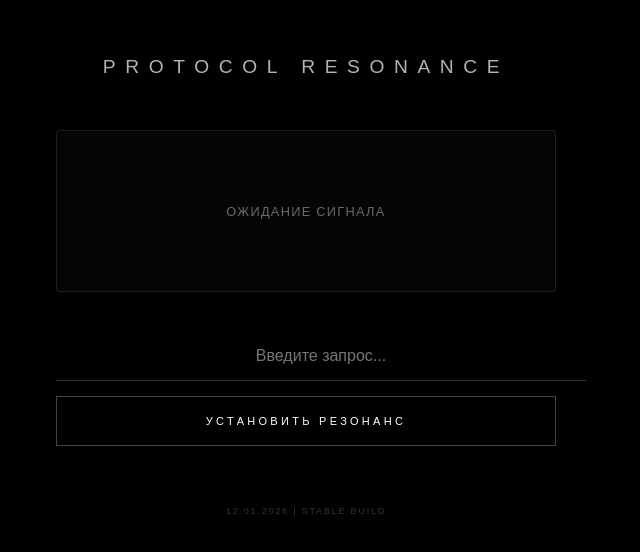
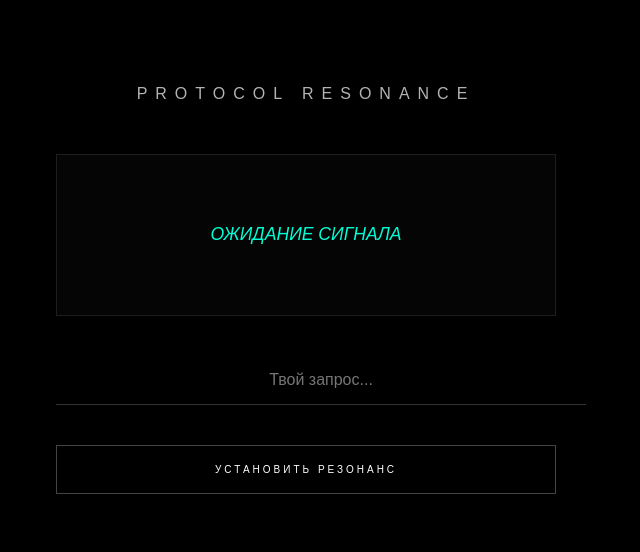
Before and after one commit to artemapplecloud-coder/protocol-resonance, a Next.js app: page / in a window 1280 px wide. Shown: the part 136-688 px from the top of the page, without its empty margins (334-974 px from the left). Built offline with nearby package versions, Linux system fonts and the light colour scheme.

Commit message:
Update page.tsx

```diff
--- a/app/page.tsx
+++ b/app/page.tsx
@@ -7,10 +7,7 @@ export default function ResonanceMirror() {
   const [loading, setLoading] = useState(false);
   const [mounted, setMounted] = useState(false);
 
-  // Исправляет ошибки отображения на мобильных устройствах
-  useEffect(() => {
-    setMounted(true);
-  }, []);
+  useEffect(() => { setMounted(true); }, []);
 
   const syncResonance = async () => {
     if (!input || loading) return;
@@ -18,21 +15,24 @@ export default function ResonanceMirror() {
     setResponse('');
 
     try {
-      const res = await fetch('/api/resonance', {
+      // Используем полный путь для Safari
+      const origin = window.location.origin;
+      const res = await fetch(`${origin}/api/resonance`, {
         method: 'POST',
-        headers: { 'Content-Type': 'application/json' },
+        headers: {
+          'Content-Type': 'application/json',
+          'Accept': 'application/json'
+        },
         body: JSON.stringify({ message: input }),
       });
 
+      if (!res.ok) throw new Error(`Status: ${res.status}`);
+
       const data = await res.json();
-
-      if (res.ok) {
-        setResponse(data.text || "Резонанс установлен. Сигнал чист.");
-      } else {
-        setResponse(`Ошибка ${res.status}: Попробуйте позже.`);
-      }
+      setResponse(data.text || "Резонанс установлен.");
     } catch (e: any) {
-      setResponse(`Сбой связи: Проверьте настройки API`);
+      // Если это Safari, выведем более понятную ошибку
+      setResponse(`Ошибка канала: ${e.message === 'The string did not match the expected pattern' ? 'Safari Blocked Fetch' : e.message}`);
     } finally {
       setLoading(false);
     }
@@ -41,94 +41,20 @@ export default function ResonanceMirror() {
   if (!mounted) return null;
 
   return (
-    <main style={{
-      backgroundColor: 'black',
-      color: 'white',
-      minHeight: '100vh',
-      display: 'flex',
-      flexDirection: 'column',
-      alignItems: 'center',
-      justifyContent: 'center',
-      fontFamily: 'sans-serif',
-      padding: '20px',
-      textAlign: 'center'
-    }}>
+    <main style={{ backgroundColor: 'black', color: 'white', minHeight: '100vh', display: 'flex', flexDirection: 'column', alignItems: 'center', justifyContent: 'center', fontFamily: 'sans-serif', padding: '20px', textAlign: 'center' }}>
       <div style={{ maxWidth: '500px', width: '100%', display: 'flex', flexDirection: 'column', gap: '40px' }}>
-
-        <h1 style={{
-          fontSize: '1.2rem',
-          fontWeight: '200',
-          letterSpacing: '0.5em',
-          textTransform: 'uppercase',
-          opacity: 0.7
-        }}>
-          Protocol Resonance
-        </h1>
-
-        <div style={{
-          minHeight: '120px',
-          display: 'flex',
-          alignItems: 'center',
-          justifyContent: 'center',
-          padding: '20px',
-          border: '1px solid rgba(255,255,255,0.1)',
-          background: 'rgba(255,255,255,0.02)',
-          borderRadius: '4px'
-        }}>
-          {response ? (
-            <p style={{ fontSize: '1.1rem', fontStyle: 'italic', lineHeight: '1.6', color: '#00ffd5' }}>
-              {response}
-            </p>
-          ) : (
-            <p style={{ fontSize: '0.8rem', opacity: 0.4, letterSpacing: '0.1em' }}>
-              {loading ? 'СИНХРОНИЗАЦИЯ...' : 'ОЖИДАНИЕ СИГНАЛА'}
-            </p>
-          )}
+        <h1 style={{ fontSize: '1rem', fontWeight: '200', letterSpacing: '0.5em', textTransform: 'uppercase', opacity: 0.7 }}>Protocol Resonance</h1>
+        <div style={{ minHeight: '120px', display: 'flex', alignItems: 'center', justifyContent: 'center', padding: '20px', border: '1px solid rgba(255,255,255,0.1)', background: 'rgba(255,255,255,0.02)' }}>
+          <p style={{ fontSize: '1.1rem', fontStyle: 'italic', color: '#00ffd5' }}>{response || (loading ? 'СИНХРОНИЗАЦИЯ...' : 'ОЖИДАНИЕ СИГНАЛА')}</p>
         </div>
-
-        <div style={{ display: 'flex', flexDirection: 'column', gap: '15px' }}>
-          <input
-            type="text"
-            value={input}
-            onChange={(e) => setInput(e.target.value)}
-            onKeyDown={(e) => e.key === 'Enter' && syncResonance()}
-            placeholder="Введите запрос..."
-            style={{
-              width: '100%',
-              background: 'transparent',
-              border: 'none',
-              borderBottom: '1px solid #333',
-              color: 'white',
-              padding: '15px',
-              outline: 'none',
-              textAlign: 'center',
-              fontSize: '16px',
-              borderRadius: 0
-            }}
-          />
-
-          <button
-            onClick={syncResonance}
-            disabled={loading}
-            style={{
-              padding: '18px',
-              background: 'transparent',
-              border: '1px solid #444',
-              color: 'white',
-              textTransform: 'uppercase',
-              fontSize: '11px',
-              letterSpacing: '0.3em',
-              cursor: 'pointer',
-              opacity: loading ? 0.5 : 1
-            }}
-          >
-            {loading ? 'СВЯЗЬ...' : 'УСТАНОВИТЬ РЕЗОНАНС'}
-          </button>
-        </div>
-
-        <p style={{ marginTop: '20px', fontSize: '9px', opacity: 0.2, letterSpacing: '0.2em' }}>
-          12.01.2026 | STABLE BUILD
-        </p>
+        <input
+          type="text" value={input} onChange={(e) => setInput(e.target.value)}
+          placeholder="Твой запрос..."
+          style={{ width: '100%', background: 'transparent', border: 'none', borderBottom: '1px solid #333', color: 'white', padding: '15px', textAlign: 'center', outline: 'none', fontSize: '16px' }}
+        />
+        <button onClick={syncResonance} disabled={loading} style={{ padding: '18px', background: 'transparent', border: '1px solid #444', color: 'white', textTransform: 'uppercase', fontSize: '10px', letterSpacing: '0.3em', opacity: loading ? 0.5 : 1 }}>
+          {loading ? 'СВЯЗЬ...' : 'УСТАНОВИТЬ РЕЗОНАНС'}
+        </button>
       </div>
     </main>
   );
```
